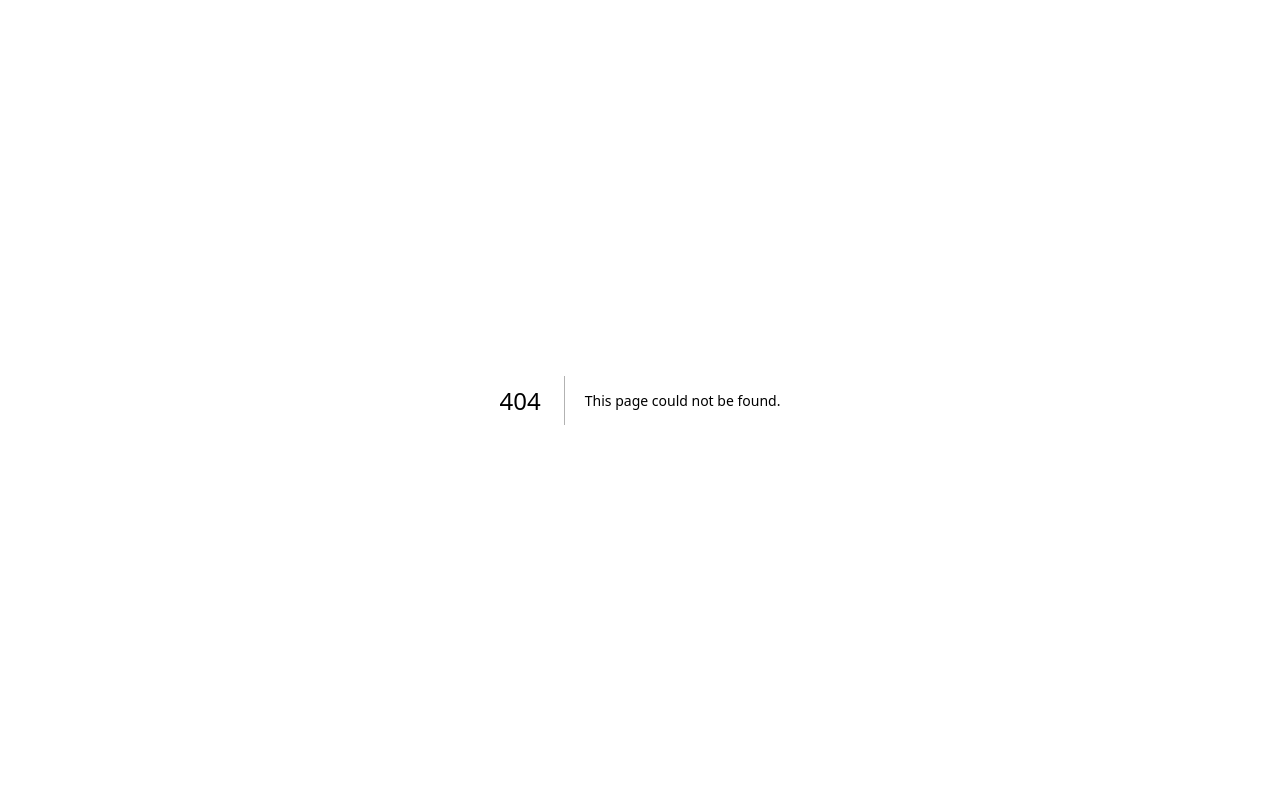
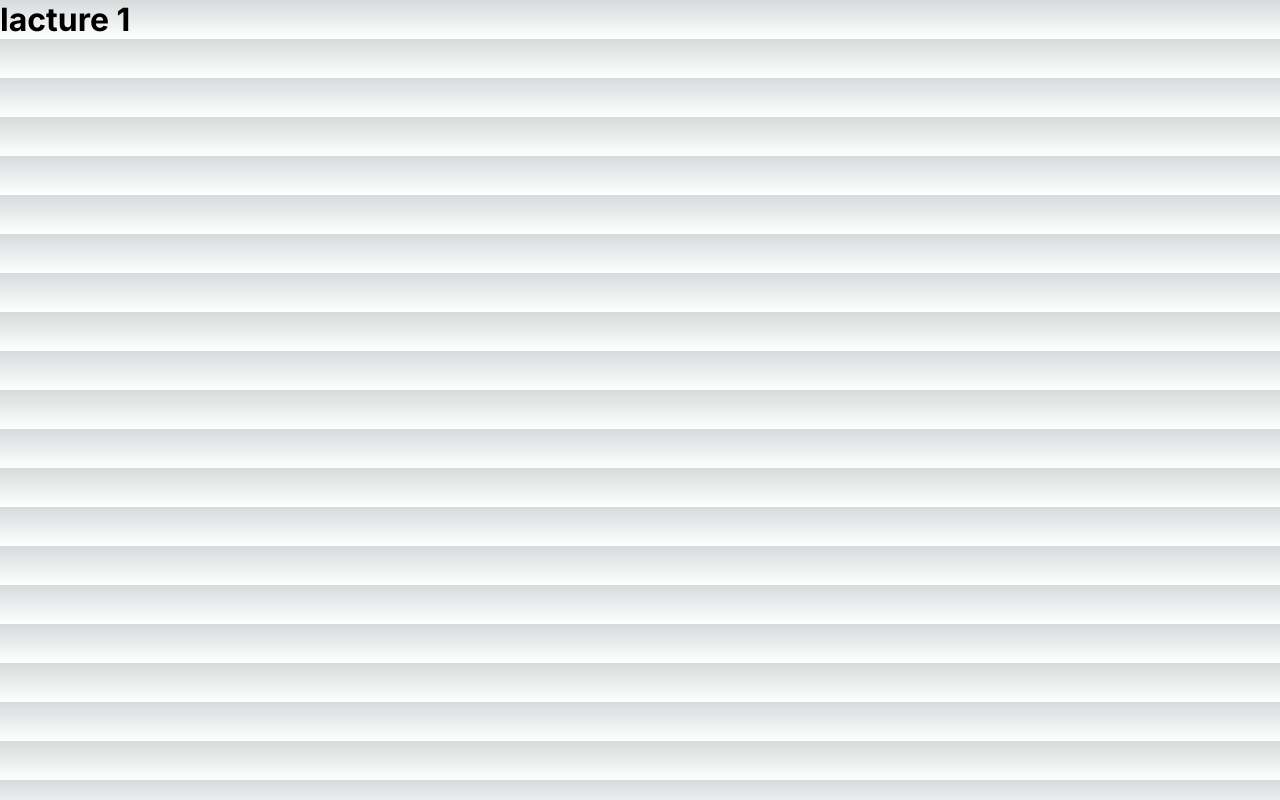
Before and after one commit to rupmedhi4/nextjs, a Next.js app: page /study in a window 1280 px wide. Before the commit this address had no page. Built offline with nearby package versions, Linux system fonts and the light colour scheme.

Commit message:
segments of dynamic route

```diff
--- /dev/null
+++ b/src/app/study/[...lacture]/page.js
@@ -0,0 +1,11 @@
+'use client'
+export default function Lacture({params}) {
+    console.log(params);
+  return (
+    <div>
+      <h1>lacture 1</h1>
+      <h1>{params.lacture[0]} </h1>
+      <h1>{params.lacture[1]} </h1>
+    </div>
+  )
+}
```
Also changed, not shown: src/app/study/page.js (added, +9 -0 lines).
